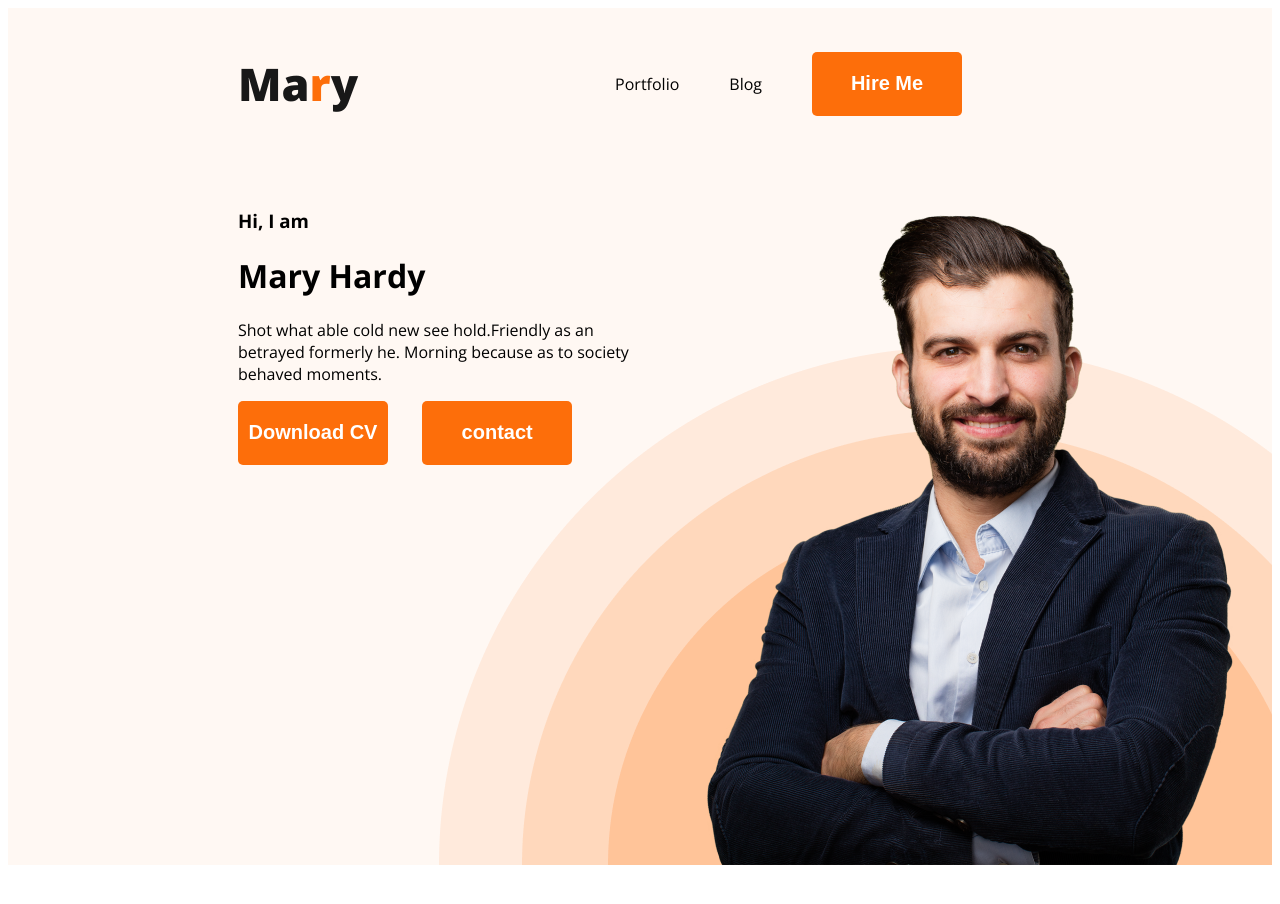
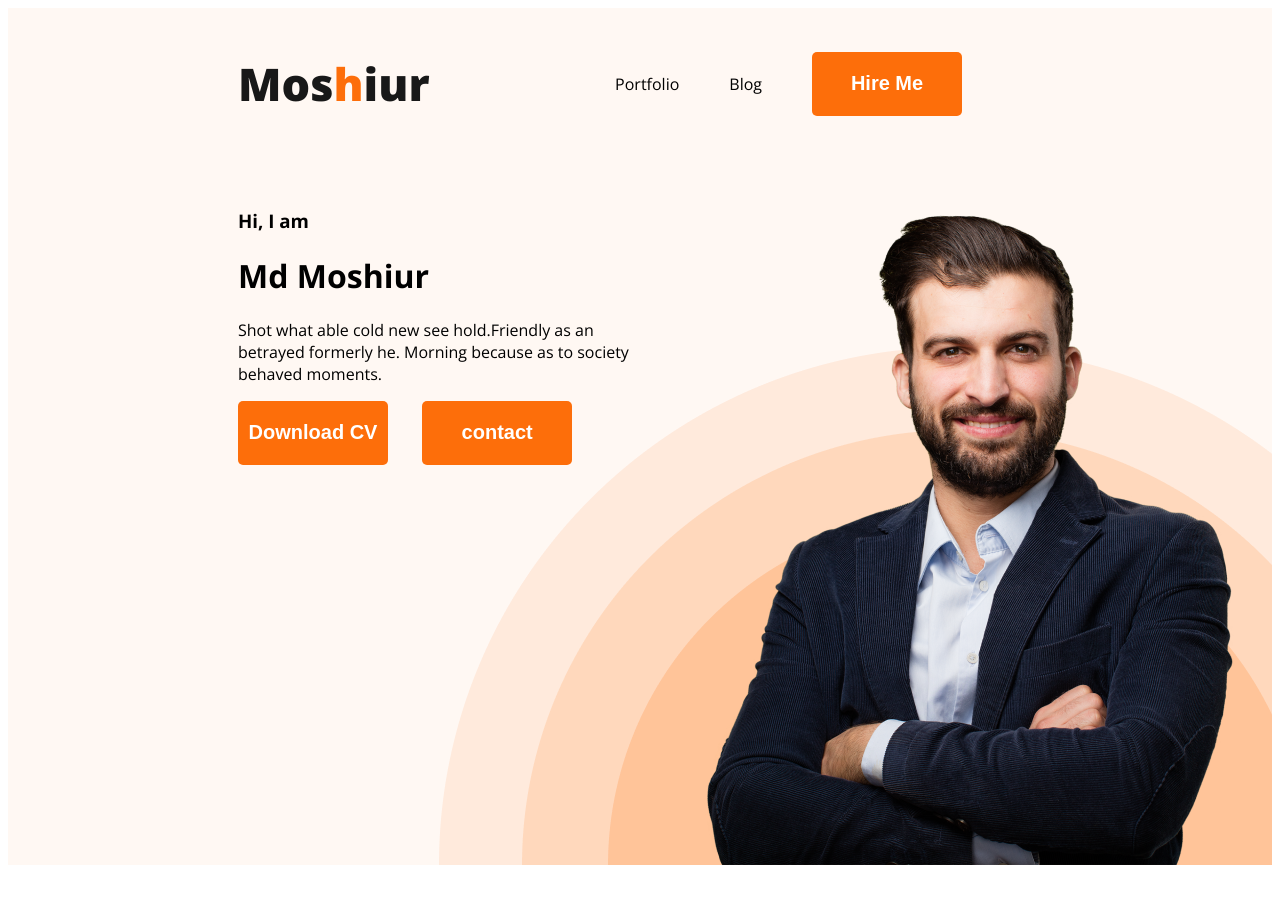
Before and after one commit to moshiurrahmansourave/practicefirst-assigment, a plain HTML site: page index.html in a window 1280 px wide. Shown: the top 904 px of the page. Drawn offline with nearby package versions, Linux system fonts and the light colour scheme.

Commit message:
added the name of my

```diff
--- a/index.html
+++ b/index.html
@@ -13,7 +13,7 @@
 <body>
     <header>
         <nav>
-            <h3 class="nav-title">Ma<span class="r-colore">r</span>y</h3>
+            <h3 class="nav-title">Mos<span class="r-colore">h</span>iur</h3>
             <ul>
                 <li>Portfolio</li>
                 <li>Blog</li>
@@ -23,7 +23,7 @@
         <div class="banner">
             <div class="banner-content">
                 <h3>Hi, I am</h3>
-                <h1>Mary Hardy</h1>
+                <h1>Md Moshiur</h1>
                 <p>Shot what able cold new see hold.Friendly as an betrayed formerly he. Morning because as to society
                     behaved moments.</p>
                 <button class="btn-primary">Download CV</button>
```
